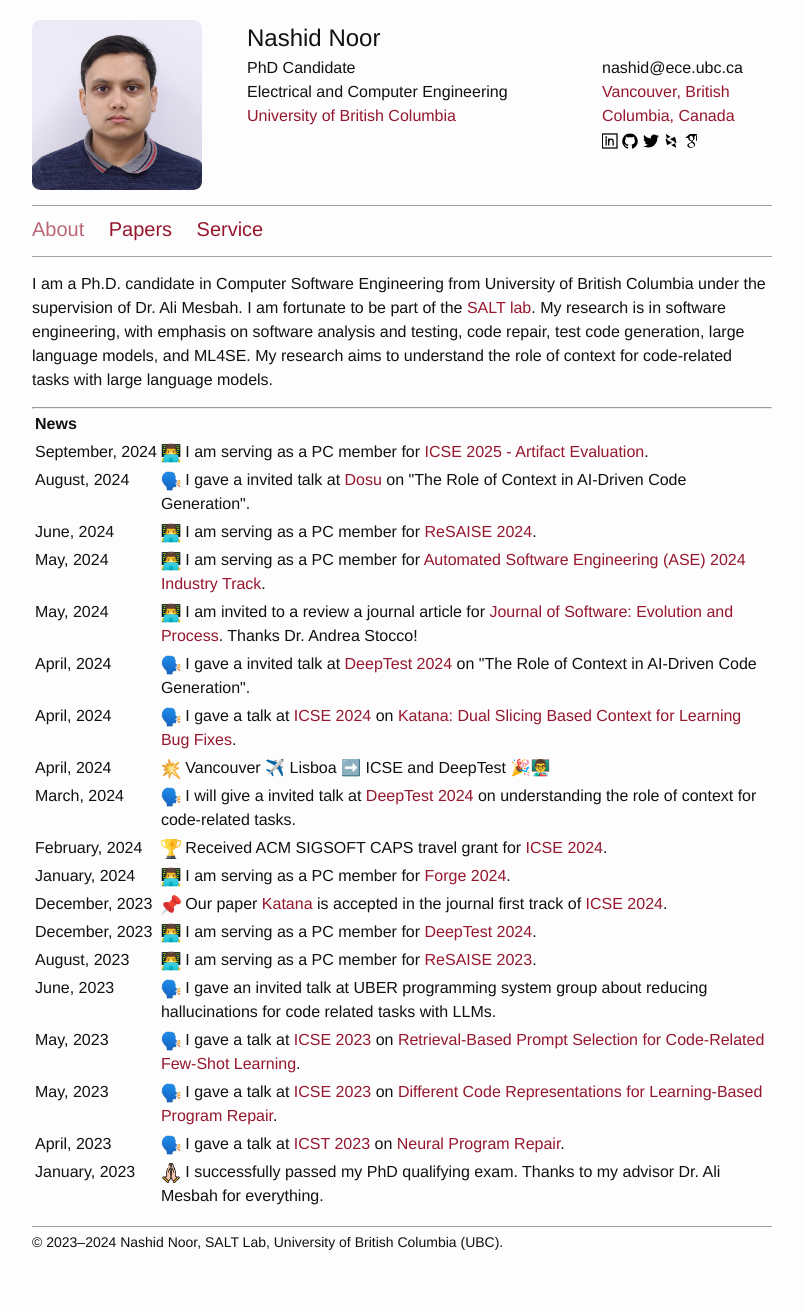
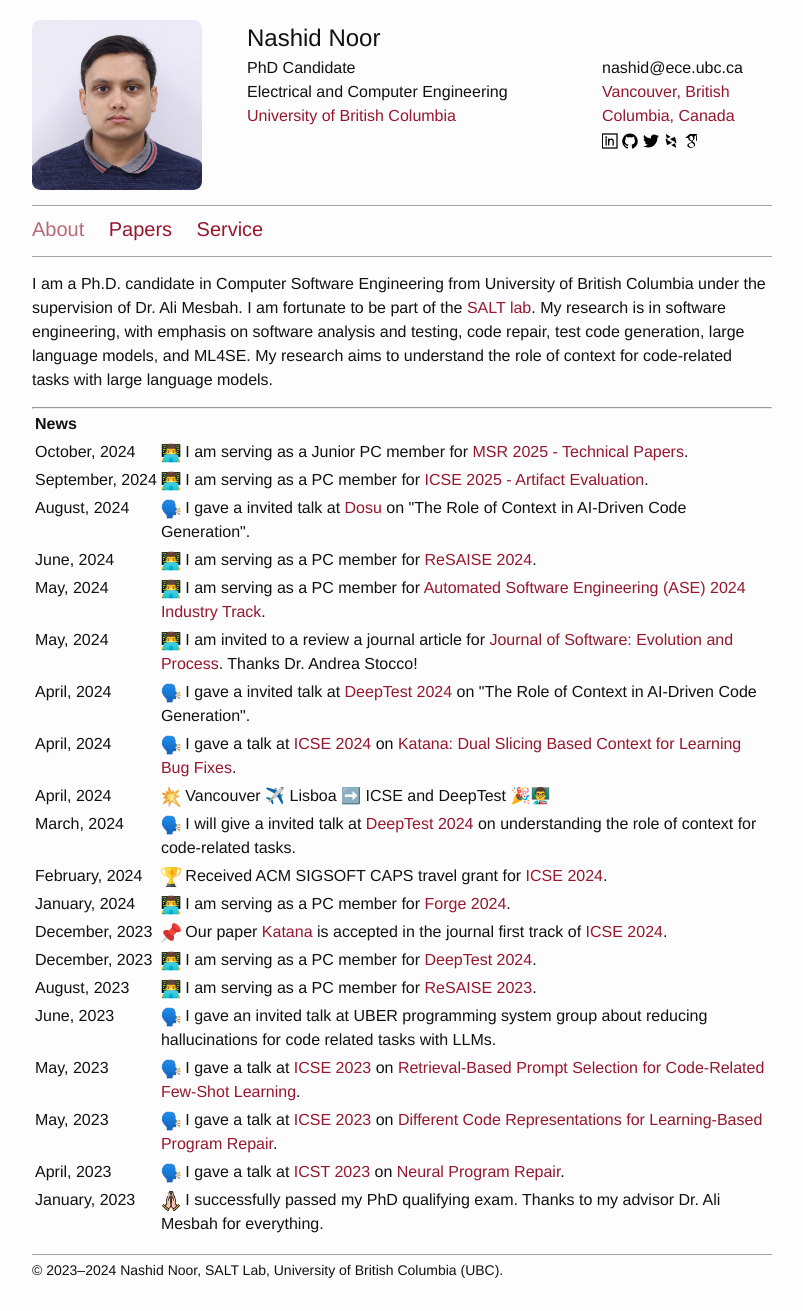
Before and after one commit to nashid/nashid.github.io, a Jekyll site: the page built from index.md, in a window 1280 px wide. Shown: the whole page, without its empty margins (238-1041 px from the left). Built offline with Jekyll 4.4.1, drawn with Linux system fonts in a browser that asks for light colours; before the commit the page ends 1283 px from its top, so only the background shows below that.

Commit message:
program committee - msr 2025 - junior pc - 2

```diff
--- a/index.md
+++ b/index.md
@@ -16,6 +16,11 @@
   <tr>
     <th style="vertical-align: top; text-align: left;">News</th>
     <th>&nbsp;</th>
+  </tr>
+
+  <tr>
+    <td style="vertical-align: top;">October,&nbsp;2024</td>
+    <td><img src="./resources/images/icon-paper-review.png" width="20" height="20"> I am serving as a Junior PC member for <a href="https://2025.msrconf.org/">MSR 2025 - Technical Papers</a>.</td>
   </tr>
 
   <tr>
```
